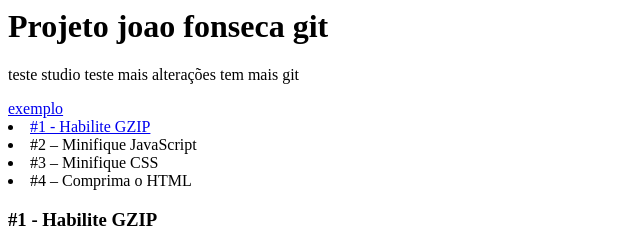
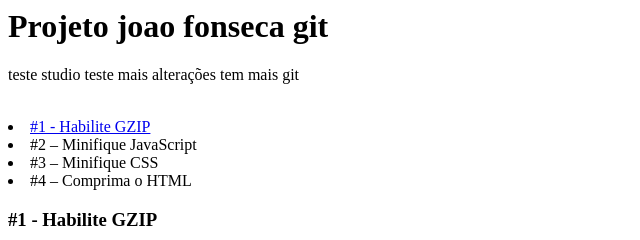
Before and after one commit to lucashorst/curso-git, a plain HTML site: page index.html in a window 1280 px wide. Shown: the top 240 px of the page, 0-640 px from the left. Drawn offline with Linux system fonts and the light colour scheme.

Commit message:
cria ancora sem ver o link

```diff
--- a/index.html
+++ b/index.html
@@ -5,7 +5,7 @@
         <h1>Projeto joao fonseca git</h1>
         <p>teste studio teste mais alterações tem mais git</p>
 
-        <a href="#exemplo">exemplo</a> <br/>
+        <a href="#exemplo"></a> <br/>
 
         <li><a href="#habilite-gzip">#1 - Habilite GZIP</a></li>
 
```
